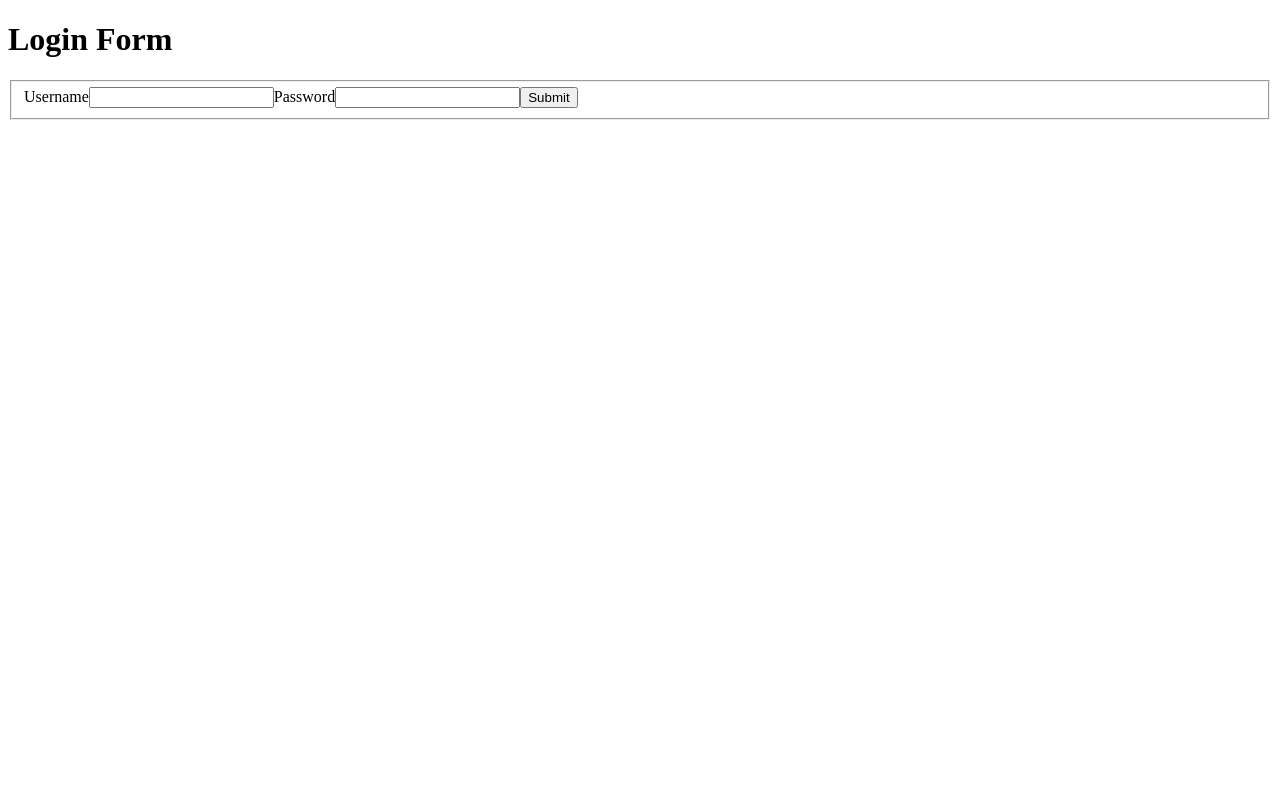
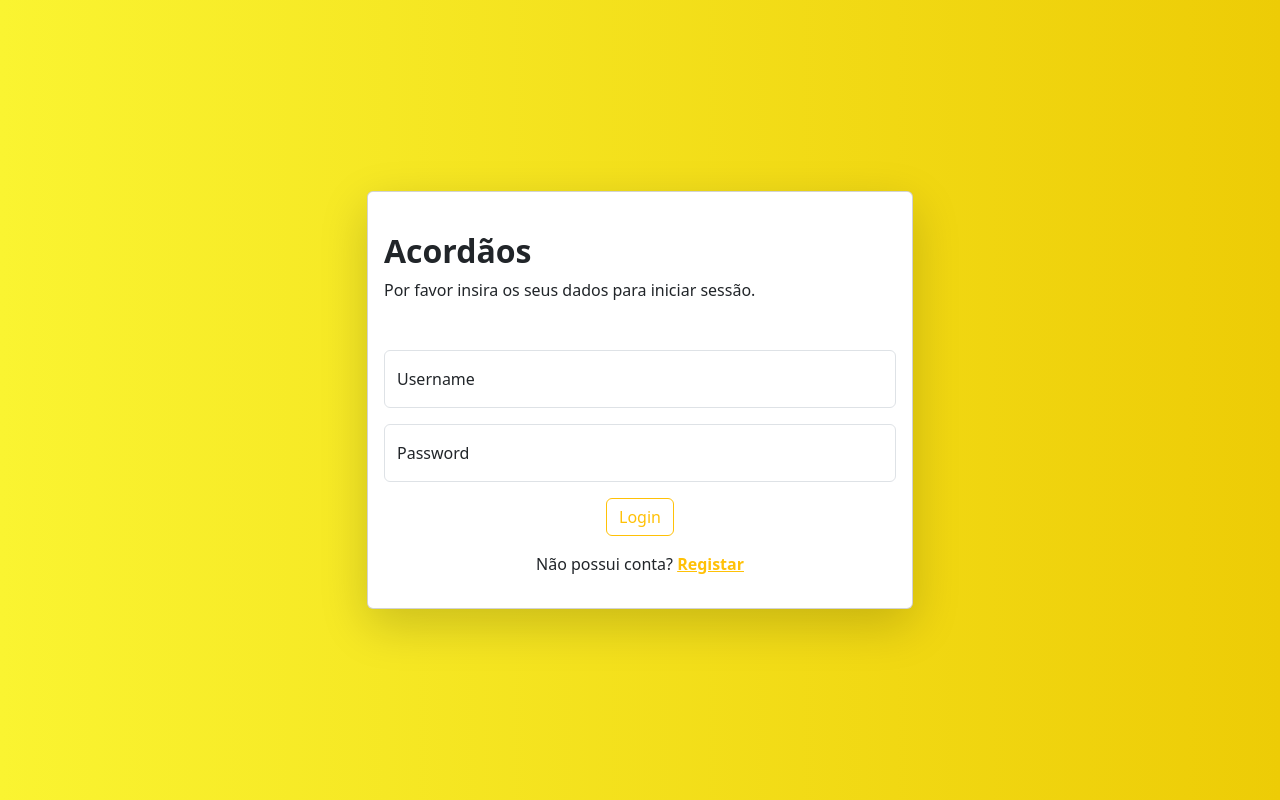
Before and after one commit to GVarelaa/ENGWEB2023-Projeto, a React (Create React App) app in the folder react-interface/: page / in a window 1280 px wide. Built offline with nearby package versions, Linux system fonts and the light colour scheme.

Commit message:
pagina login feita

```diff
--- a/react-interface/package.json
+++ b/react-interface/package.json
@@ -6,7 +6,9 @@
     "@testing-library/jest-dom": "^5.16.5",
     "@testing-library/react": "^13.4.0",
     "@testing-library/user-event": "^13.5.0",
+    "bootstrap": "^5.3.0",
     "react": "^18.2.0",
+    "react-bootstrap": "^2.7.4",
     "react-dom": "^18.2.0",
     "react-scripts": "5.0.1",
     "web-vitals": "^2.1.4"
--- a/react-interface/src/index.js
+++ b/react-interface/src/index.js
@@ -5,6 +5,7 @@ import Home from "./pages/Home";
 import Blogs from "./pages/Blogs";
 import Contact from "./pages/Contact";
 import NoPage from "./pages/NoPage";
+import 'bootstrap/dist/css/bootstrap.min.css'
 
 export default function App() {
   return (
--- a/react-interface/src/pages/Login.js
+++ b/react-interface/src/pages/Login.js
@@ -1,5 +1,6 @@
 import { Link } from "react-router-dom";
 import { useState } from 'react';
+import { Col, Button, Row, Container, Card, Form, FloatingLabel } from "react-bootstrap";
 
 function Login() {
   const [name, setName] = useState("");
@@ -12,9 +13,51 @@ function Login() {
 
   return (
       <>
-        <header>
-          <h1>Login Form</h1>
-        </header>
+        <div style={{ background: 'linear-gradient(to right, rgba(250,244,49,1), rgba(237,204,6,1))' }}>
+          <Container>
+            <Row className="vh-100 d-flex align-items-center justify-content-center">
+              <Col md={8} lg={6} xs={12}>
+                <Card className="shadow-lg">
+                  <Card.Body>
+                    <div className="mb-3 mt-md-4">
+                      <h2 className="fw-bold mb-2">Acordãos</h2>
+                      <p className=" mb-5">Por favor insira os seus dados para iniciar sessão.</p>
+
+                      <Form onSubmit={handleSubmit}>
+                        <FloatingLabel className="mb-3 form-outline" label="Username">
+                          <Form.Control type="text" placeholder="Username"/>
+                        </FloatingLabel>
+
+                        <FloatingLabel  className="mb-3 form-outline" label="Password">
+                          <Form.Control type="password" placeholder="Password" />
+                        </FloatingLabel>
+                      </Form>
+
+                      <div className="d-flex justify-content-center">
+                        <Button type="submit" variant="outline-warning">Login</Button>
+                      </div>
+
+                      <div className="mt-3">
+                        <p className="mb-0  text-center">
+                          Não possui conta? {" "}
+                          <a href="/" className="text-warning fw-bold">
+                            Registar
+                          </a>
+                        </p>
+                      </div>
+                    </div>
+                  </Card.Body>
+                </Card>
+              </Col>
+            </Row>
+          </Container>
+        </div>
+      </>
+  );
+}
+
+/*
+        <div> className="form"</div>
 
         <form onSubmit={handleSubmit}>
           <fieldset>
@@ -25,8 +68,6 @@ function Login() {
             <input type="submit"/>
           </fieldset>
         </form>
-      </>
-  );
-}
+*/
 
 export default Login;
```
Also changed, not shown: 1 other file (tests, documents, lock files or other folders).
